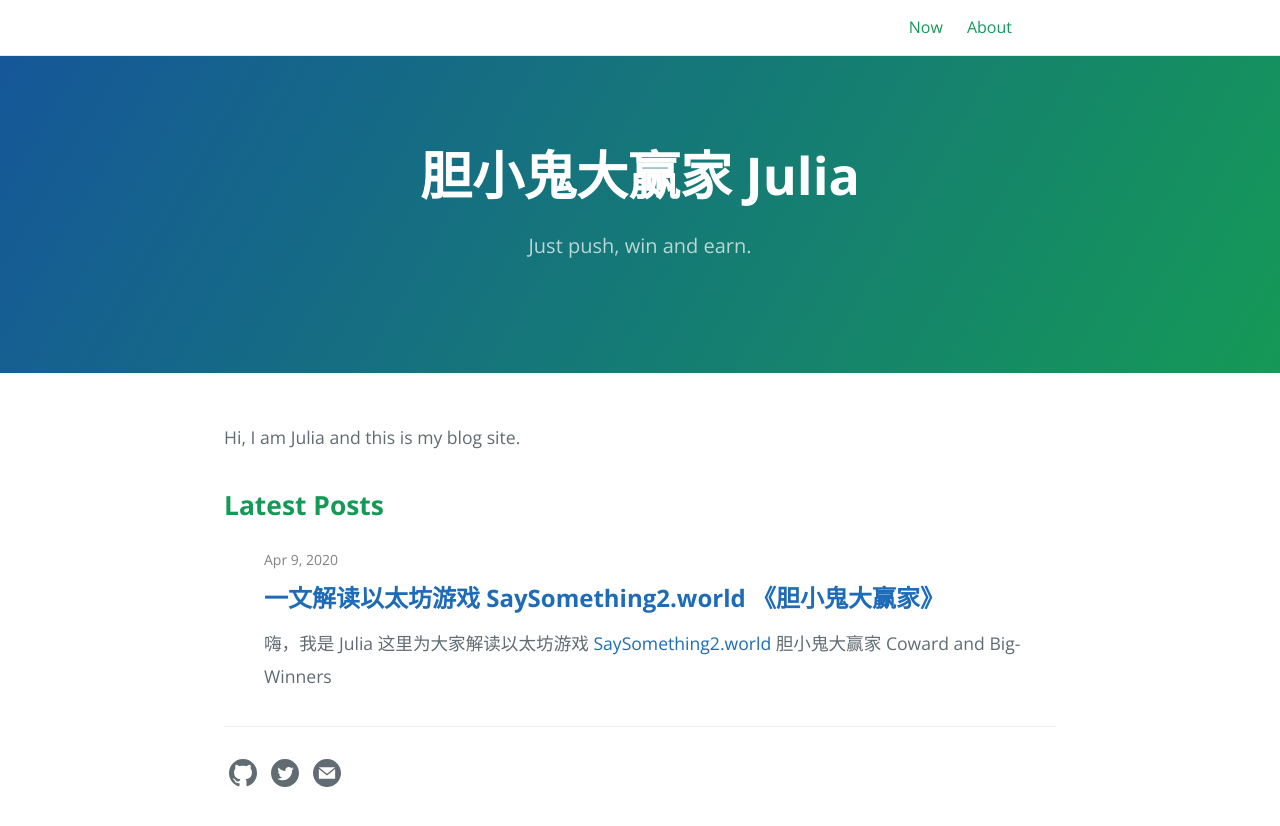
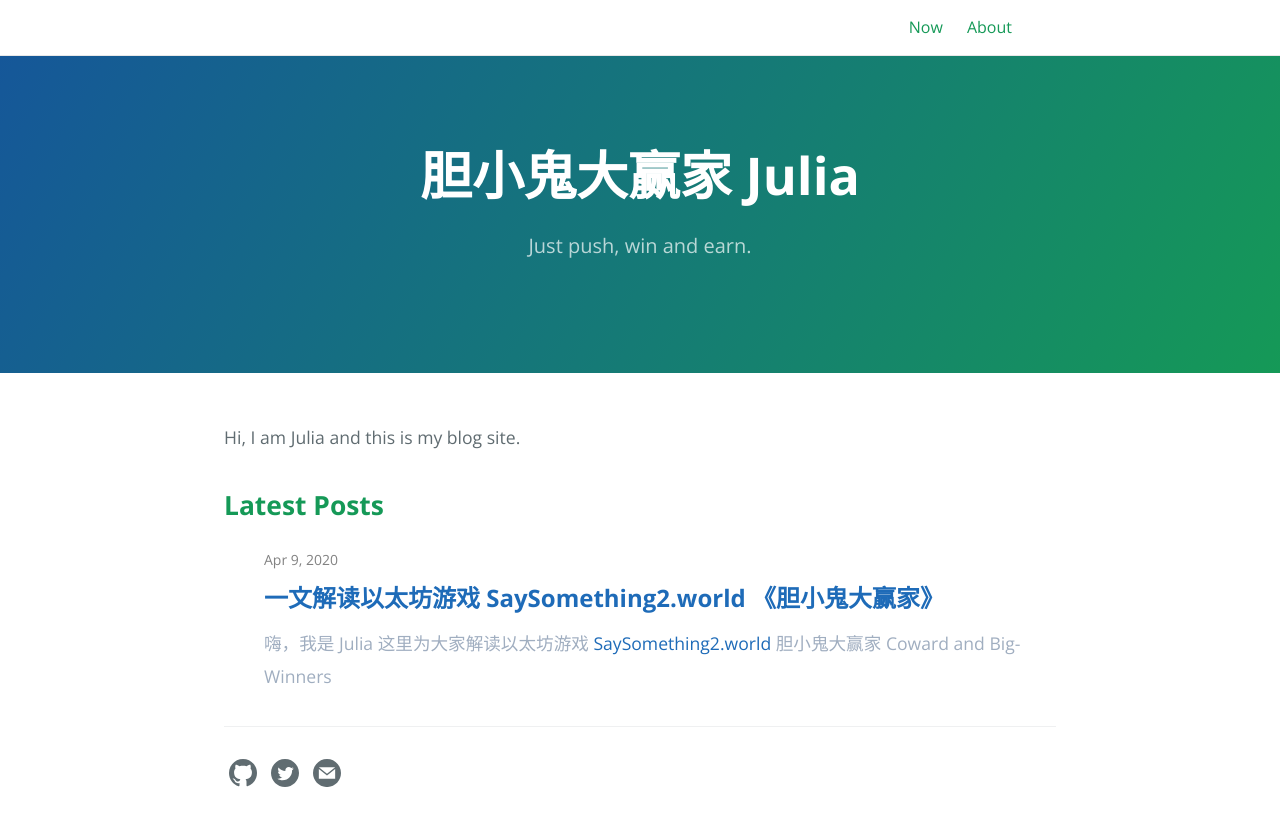
Before and after one commit to julia4pr/julia4pr.github.io, a Jekyll site: the page built from index.md, in a window 1280 px wide. Shown: the top 826 px of the page. Built offline with Jekyll 4.4.1, drawn with Linux system fonts in a browser that asks for light colours.

Commit message:
.post-excerpt

```diff
--- a/_sass/jekyll-theme-cayman-blog.scss
+++ b/_sass/jekyll-theme-cayman-blog.scss
@@ -380,6 +380,10 @@ a {
     background-color: $hr-border-color;
     border: 0;
   }
+
+  .post-excerpt {
+    color: $color-gray-500;
+  }
 }
 
 .site-footer {
--- a/_sass/variables.scss
+++ b/_sass/variables.scss
@@ -21,3 +21,14 @@ $code-text-color: #567482 !default;
 $border-color: #dce6f0 !default;
 $table-border-color: #e9ebec !default;
 $hr-border-color: #eff0f1 !default;
+
+
+$color-gray-100: #f7fafc !default;
+$color-gray-200: #edf2f7 !default;
+$color-gray-300: #e2e8f0 !default;
+$color-gray-400: #cbd5e0 !default;
+$color-gray-500: #a0aec0 !default;
+$color-gray-500: #718096 !default;
+$color-gray-700: #4a5568 !default;
+$color-gray-800: #2d3748 !default;
+$color-gray-900: #1a202c !default;
```
Also changed, not shown: README.md, _removed/jekyll-theme-cayman-blog.gemspec (renamed from jekyll-theme-cayman-blog.gemspec), favicon.ico (deleted).
